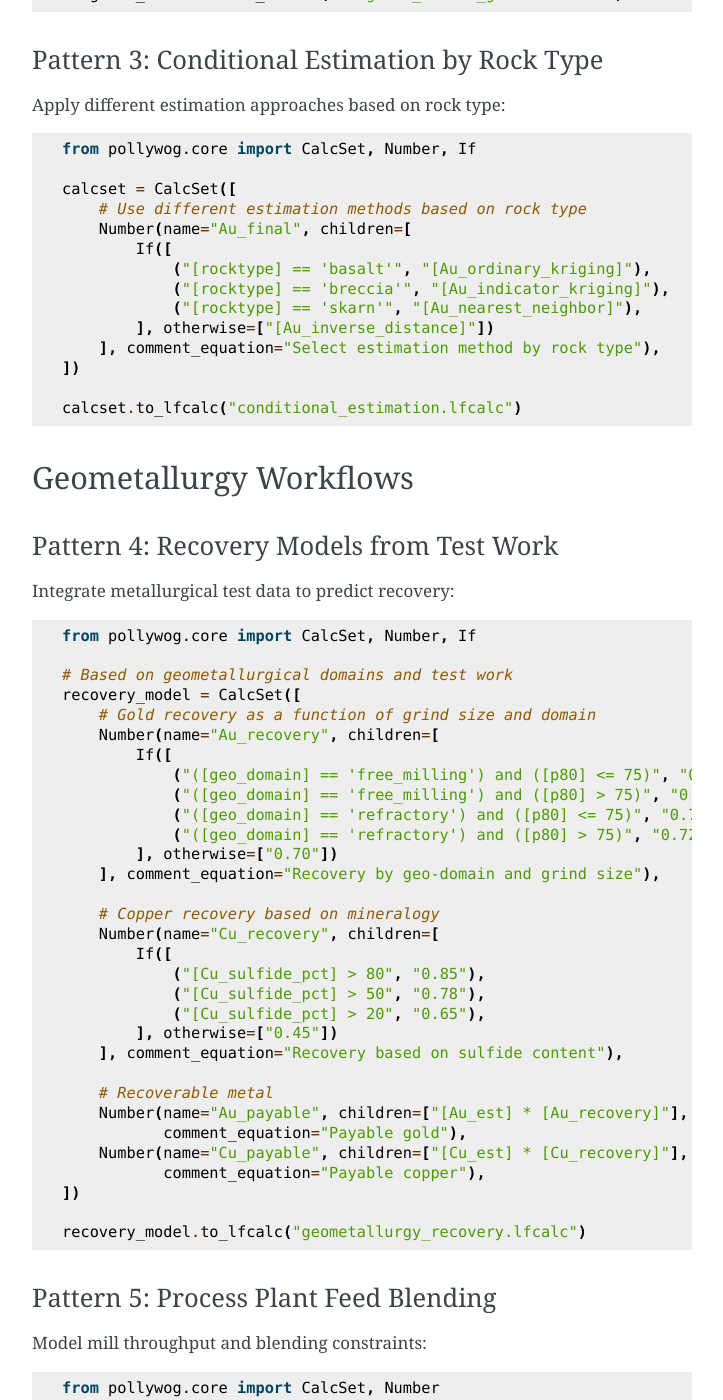
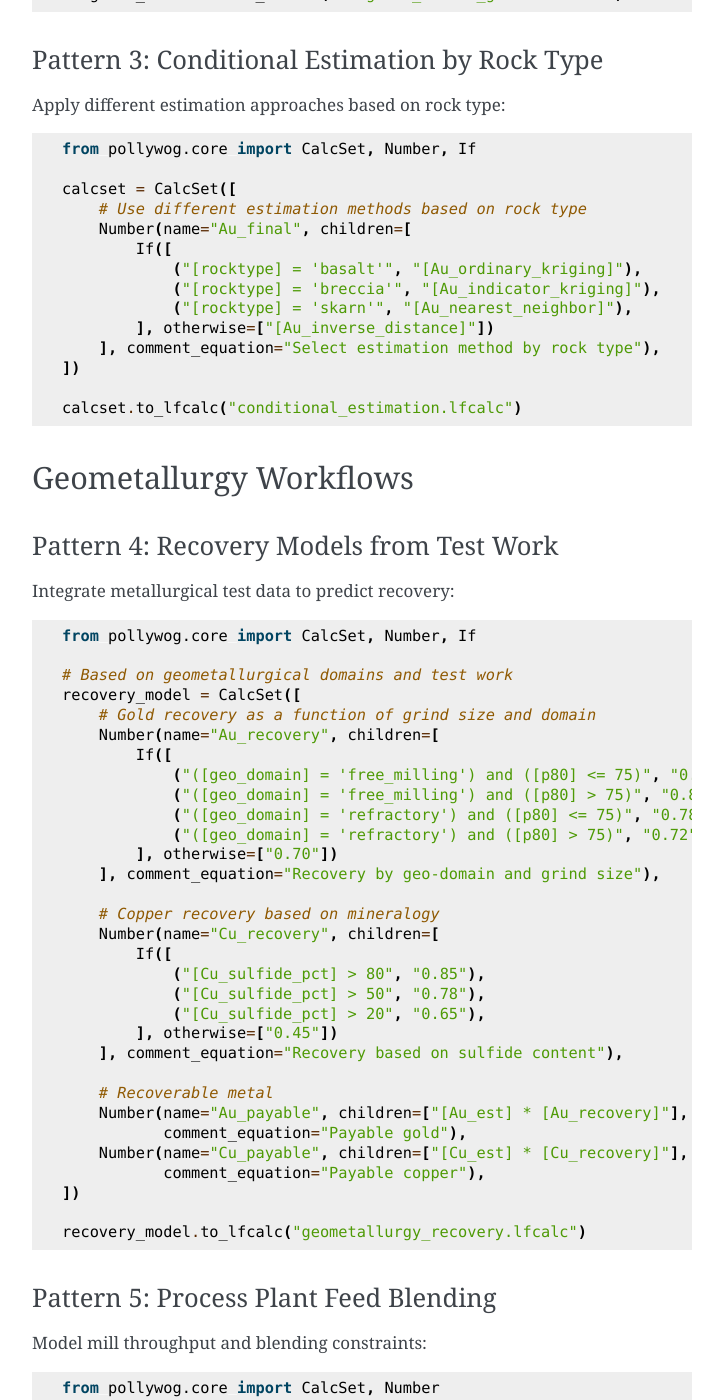
Before and after one commit to endarthur/pollywog, a Sphinx documentation site: the page built from docs/workflow_patterns.rst, in a window 1280 px wide and 1400 px high, scrolled down 1943 px. Shown: the whole window, without its empty margins (388-1111 px from the left). Built offline with Sphinx 7.4.7, drawn with Linux system fonts in a browser that asks for light colours; some of the changed text lies outside the part shown.

```diff
--- a/docs/best_practices.rst
+++ b/docs/best_practices.rst
@@ -209,7 +209,7 @@ Create flags for out-of-range values:
 
         # Flag missing critical data
         Number(name="flag_incomplete", children=[
-            If("([domain] == '') or ([density] != [density])", "1", "0")
+            If("([domain] = '') or ([density] != [density])", "1", "0")
         ]),
     ])
 
--- a/docs/workflow_patterns.rst
+++ b/docs/workflow_patterns.rst
@@ -105,9 +105,9 @@ Apply different estimation approaches based on rock type:
         # Use different estimation methods based on rock type
         Number(name="Au_final", children=[
             If([
-                ("[rocktype] == 'basalt'", "[Au_ordinary_kriging]"),
-                ("[rocktype] == 'breccia'", "[Au_indicator_kriging]"),
-                ("[rocktype] == 'skarn'", "[Au_nearest_neighbor]"),
+                ("[rocktype] = 'basalt'", "[Au_ordinary_kriging]"),
+                ("[rocktype] = 'breccia'", "[Au_indicator_kriging]"),
+                ("[rocktype] = 'skarn'", "[Au_nearest_neighbor]"),
             ], otherwise=["[Au_inverse_distance]"])
         ], comment_equation="Select estimation method by rock type"),
     ])
@@ -131,10 +131,10 @@ Integrate metallurgical test data to predict recovery:
         # Gold recovery as a function of grind size and domain
         Number(name="Au_recovery", children=[
             If([
-                ("([geo_domain] == 'free_milling') and ([p80] <= 75)", "0.92"),
-                ("([geo_domain] == 'free_milling') and ([p80] > 75)", "0.88"),
-                ("([geo_domain] == 'refractory') and ([p80] <= 75)", "0.78"),
-                ("([geo_domain] == 'refractory') and ([p80] > 75)", "0.72"),
+                ("([geo_domain] = 'free_milling') and ([p80] <= 75)", "0.92"),
+                ("([geo_domain] = 'free_milling') and ([p80] > 75)", "0.88"),
+                ("([geo_domain] = 'refractory') and ([p80] <= 75)", "0.78"),
+                ("([geo_domain] = 'refractory') and ([p80] > 75)", "0.72"),
             ], otherwise=["0.70"])
         ], comment_equation="Recovery by geo-domain and grind size"),
 
@@ -293,15 +293,15 @@ Create flags to identify data quality issues:
 
         # Flag missing critical data
         Number(name="flag_missing", children=[
-            If("([density] != [density]) or ([domain] == '')", "1", "0")
+            If("([density] != [density]) or ([domain] = '')", "1", "0")
         ], comment_equation="Flag missing density or domain"),
 
         # Overall QA/QC status
         Category(name="qa_status", children=[
             If([
-                ("[flag_negative] == 1", "'FAILED_NEGATIVE'"),
-                ("[flag_extreme] == 1", "'REVIEW_OUTLIER'"),
-                ("[flag_missing] == 1", "'FAILED_MISSING'"),
+                ("[flag_negative] = 1", "'FAILED_NEGATIVE'"),
+                ("[flag_extreme] = 1", "'REVIEW_OUTLIER'"),
+                ("[flag_missing] = 1", "'FAILED_MISSING'"),
             ], otherwise=["'PASSED'"])
         ], comment_equation="Overall QA/QC status"),
     ])
```
Also changed, not shown: README.md (+3 -3 lines), docs/expression_syntax.rst (+10 -10 lines), docs/tutorials.rst (+4 -4 lines).
